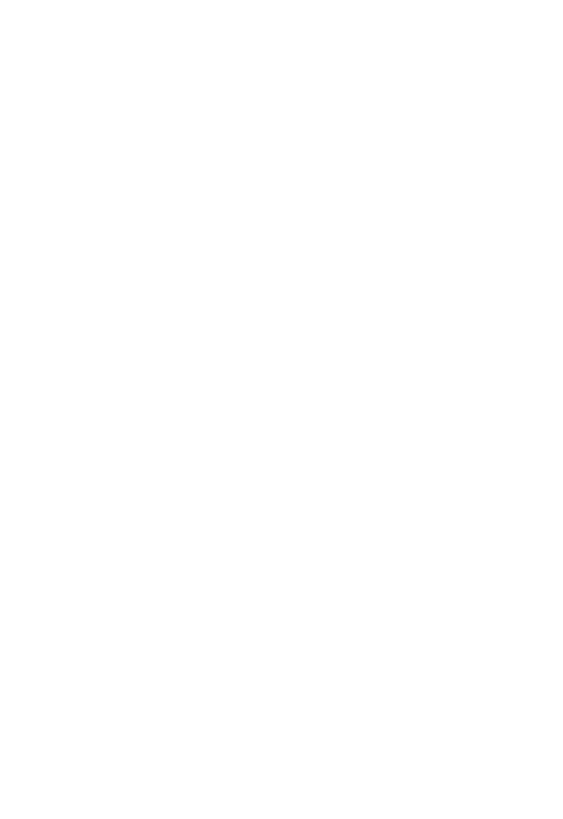
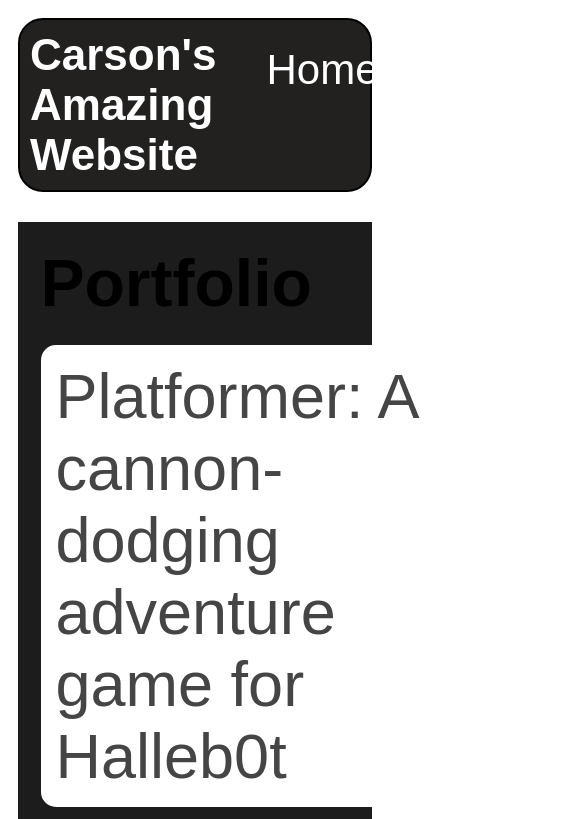
Before and after one commit to rouprichc/rouprichc.github.io, a plain HTML site: page portfolio.html in a window 390 px wide. Shown: the top 819 px of the page, 563 px wide, since content can reach past the window. Drawn offline with Linux system fonts and the light colour scheme.

Commit message:
add index.html and css files

```diff
--- a/portfolio.html
+++ b/portfolio.html
@@ -0,0 +1,37 @@
+<!DOCTYPE html>
+<head>
+    <title>My Awesome Website</title>
+    <link rel="icon" type="image/x-icon" href="https://favicon-generator.org/favicon-generator/htdocs/favicons/2014-12-20/18f96ba5c543bfaef0d5d2af10cebe29.ico">
+    <link rel="stylesheet" href="style.css" />
+</head>
+<body>
+    <div class="all-contents">
+        <nav>
+            <h1>Carson's Amazing Website</h1>
+            <ul id="nav-ul">
+                <li class="nav-li">
+                  <a href="index.html">Home</a>
+                </li>
+                <li class="nav-li">
+                  <a href="portfolio.html">Portfolio</a>
+                </li>
+              </ul>
+        </nav>
+        <main>
+            <div class="content">
+                <h1>Portfolio</h1>
+                <ul id="portfolio">
+                    <li>
+                        <a href="fsd-projects/platformer/">Platformer: A cannon-dodging adventure game for Halleb0t</a>
+                      </li>
+                      <li>
+                        <a href="fsd-projects/bouncing-box/">Bouncing Box: A fun introduction to web game development</a>
+                      </li>
+                      <li>
+                        <a href="fsd-projects/circularity/">Circularity: A poetic motion experiment with circles</a>
+                      </li>
+                </ul>
+            </div>
+        </main>
+    </div>
+</body>
--- a/style.css
+++ b/style.css
@@ -17,6 +17,8 @@
     display: flex;
     padding: 10px;
     margin-bottom: 20px;
+    border: 2px solid rgb(0, 0, 0);
+    border-radius: 25px;
 }
 
 h1 {
@@ -82,3 +84,78 @@
 p {
     color: white;
 }
+
+/* Portfolio styles */
+.content h1 {
+    color: black;
+  }
+
+  #portfolio {
+    list-style-type: none;
+    padding-left: 0;
+  }
+
+  #portfolio li {
+    background: #fff;
+    padding: 10px;
+    border-radius: 10px;
+    margin-bottom: 10px;
+  }
+
+  #portfolio li:hover {
+    background: #eee;
+  }
+
+  #portfolio a {
+    text-decoration: none;
+    color: #454545;
+  }
+
+  @media screen and (min-width: 120px) and (max-width: 1080px) {
+    main {
+      height: 100ch;
+      zoom: 1.5;
+      display: grid;
+    }
+
+    h1 {
+      font-size: 44px;
+    }
+
+    h2 {
+      font-size: 42px;
+    }
+
+    h3 {
+      font-size: 36px;
+    }
+
+    #all-contents {
+      height: 100ch;
+      margin: none;
+    }
+
+    a {
+      font-size: 42px;
+    }
+
+    .sidebar {
+      margin-right: 0px;
+      justify-content: center;
+      align-items: center;
+    }
+
+    .sidebar-img {
+      width: 100%;
+    }
+
+    p,
+    li {
+      font-size: 24px;
+    }
+
+    .content {
+      align-content: center;
+      justify-content: center;
+    }
+  }
```
